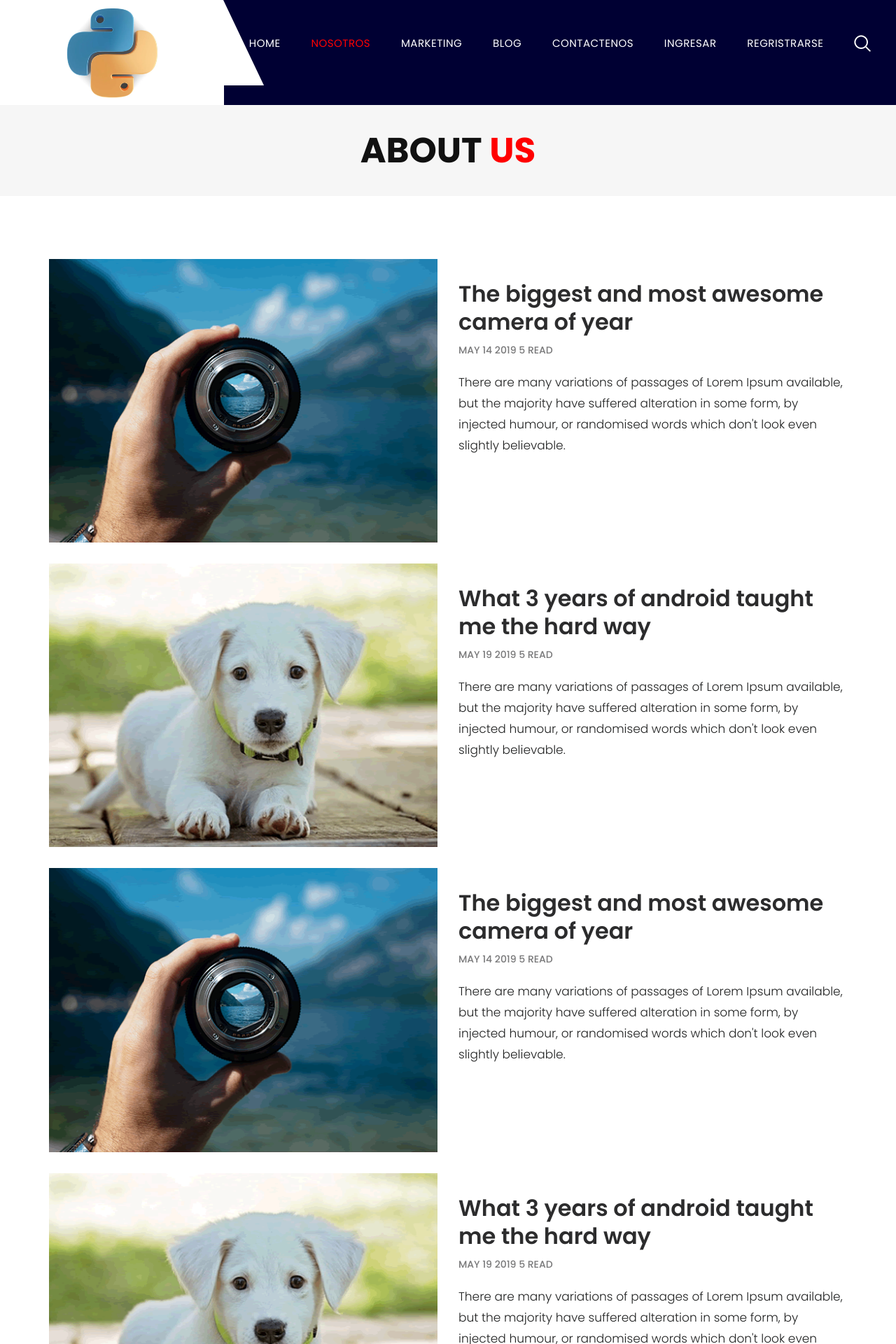
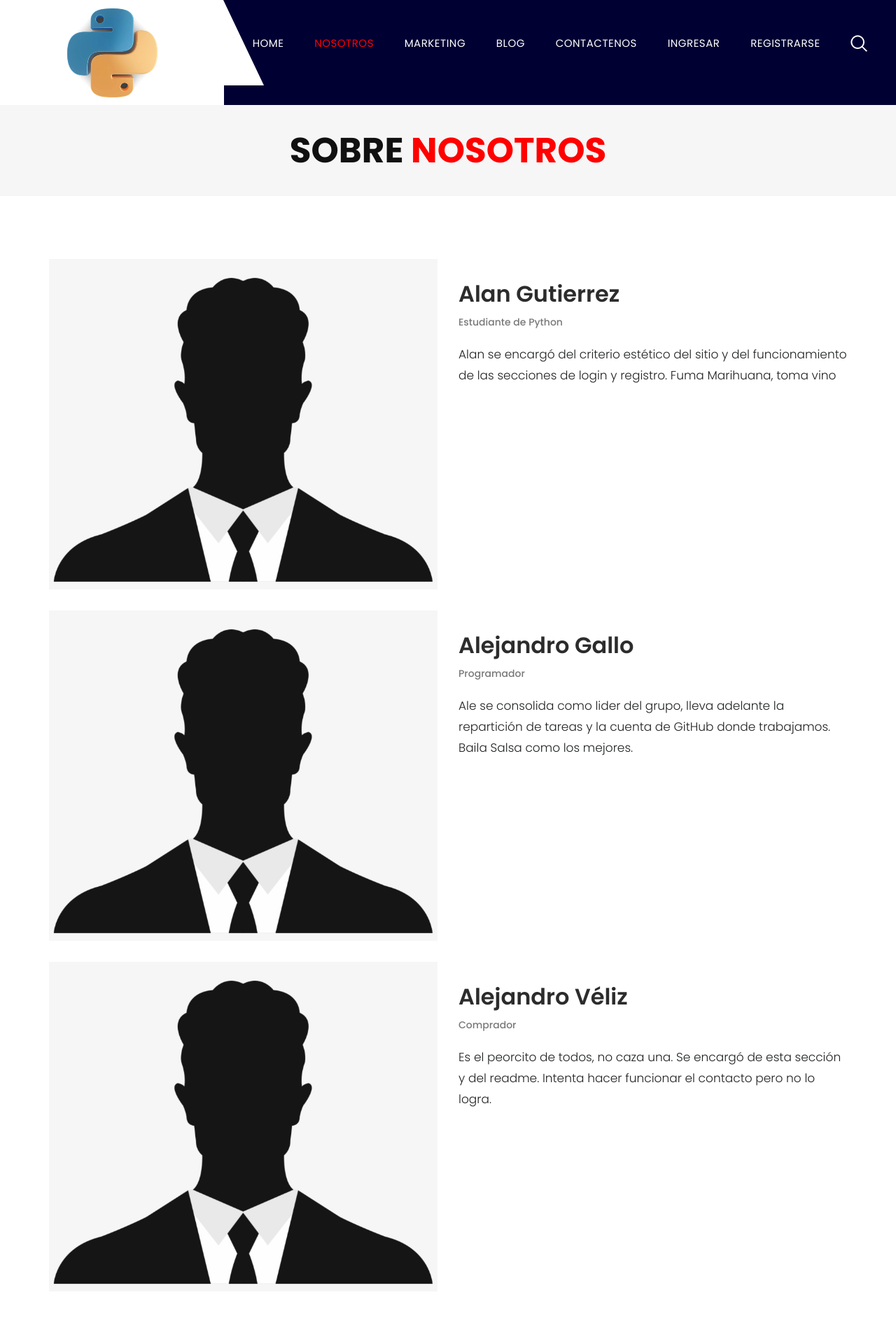
Before and after one commit to DeveloperAlejandroGallo/CoderHouse_ProyectoFinal_Equipo2, a Django app: page /about.html in a window 1280 px wide. Shown: the top 1920 px of the page at 70% size. Run offline with Django 4.2, Linux system fonts and the light colour scheme; some libraries are stand-ins or nearby versions.

Commit message:
About
Descripcion de los autores. Foto de perfil. Limpieza de botones y funciones extra. Falta el footer.

```diff
--- a/ProyectoFinal/Sitio/templates/about.html
+++ b/ProyectoFinal/Sitio/templates/about.html
@@ -70,7 +70,7 @@
                                  <a href="ingresar.html">Ingresar</a>
                               </li>
                               <li>
-                                 <a href="registrarse.html">Regristrarse</a>
+                                 <a href="registrarse.html">Registrarse</a>
                               </li>
                               <li>
                                  <a href="#"><img src="../../static/images/search_icon.png" alt="#" /></a>
@@ -92,7 +92,7 @@
       <div class="row">
          <div class="col-md-12">
             <div class="aboutheading">
-               <h3>About <span class="orange_color">Us</span></h3>
+               <h3>Sobre <span class="orange_color">Nosotros</span></h3>
             </div>
          </div>
       </div>
@@ -106,65 +106,38 @@
 
             <div class="row">
                <div class="col-md-6">
-                  <img src="../../static/images/blog1.png" alt="#" />
+                  <img src="../../static/images/profilepicgenerico.jpg" alt="#" />
                </div>
                <div class="col-md-6">
                   <div class="full blog_cont">
-                     <h4>The biggest and most awesome camera  of  year</h4>
-                     <h5>MAY 14 2019 5 READ</h5>
-                     <p>There are many variations of passages of Lorem Ipsum available, but the majority have suffered alteration in some form, by injected humour, or randomised words which don't look even slightly believable.</p>
+                     <h4>Alan Gutierrez</h4>
+                     <h5>Estudiante de Python</h5>
+                     <p>Alan se encargó del criterio estético del sitio y del funcionamiento de las secciones de login y registro. Fuma Marihuana, toma vino</p>
                   </div>
                </div>
             </div>
             <div class="row margin_top_30">
                <div class="col-md-6">
-                  <img src="../../static/images/blog2.png" alt="#" />
+                  <img src="../../static/images/profilepicgenerico.jpg" alt="#" />
                </div>
                <div class="col-md-6">
                   <div class="full blog_cont">
-                     <h4>What 3 years of android taught me the hard way</h4>
-                     <h5>MAY 19 2019  5 READ</h5>
-                     <p>There are many variations of passages of Lorem Ipsum available, but the majority have suffered alteration in some form, by injected humour, or randomised words which don't look even slightly believable.</p>
+                     <h4>Alejandro Gallo</h4>
+                     <h5>Programador</h5>
+                     <p>Ale se consolida como lider del grupo, lleva adelante la repartición de tareas y la cuenta de GitHub donde trabajamos. Baila Salsa como los mejores.</p>
                   </div>
                </div>
             </div>
 
             <div class="row margin_top_30">
                <div class="col-md-6">
-                  <img src="../../static/images/blog1.png" alt="#" />
+                  <img src="../../static/images/profilepicgenerico.jpg" alt="#" />
                </div>
                <div class="col-md-6">
                   <div class="full blog_cont">
-                     <h4>The biggest and most awesome camera  of  year</h4>
-                     <h5>MAY 14 2019 5 READ</h5>
-                     <p>There are many variations of passages of Lorem Ipsum available, but the majority have suffered alteration in some form, by injected humour, or randomised words which don't look even slightly believable.</p>
-                  </div>
-               </div>
-            </div>
-            <div class="row margin_top_30">
-               <div class="col-md-6">
-                  <img src="../../static/images/blog2.png" alt="#" />
-               </div>
-               <div class="col-md-6">
-                  <div class="full blog_cont">
-                     <h4>What 3 years of android taught me the hard way</h4>
-                     <h5>MAY 19 2019  5 READ</h5>
-                     <p>There are many variations of passages of Lorem Ipsum available, but the majority have suffered alteration in some form, by injected humour, or randomised words which don't look even slightly believable.</p>
-                  </div>
-               </div>
-            </div>
-
-
-
-
-
-
-
-
-            <div class="row margin_top_30">
-               <div class="col-md-12">
-                  <div class="button_section full center margin_top_30">
-                     <a style="margin:0;" href="about.html">Read More</a>
+                     <h4>Alejandro Véliz</h4>
+                     <h5>Comprador</h5>
+                     <p>Es el peorcito de todos, no caza una. Se encargó de esta sección y del readme. Intenta hacer funcionar el contacto pero no lo logra.</p>
                   </div>
                </div>
             </div>
```
Also changed, not shown: ProyectoFinal/Sitio/static/images/profilepicgenerico.jpg (added).
